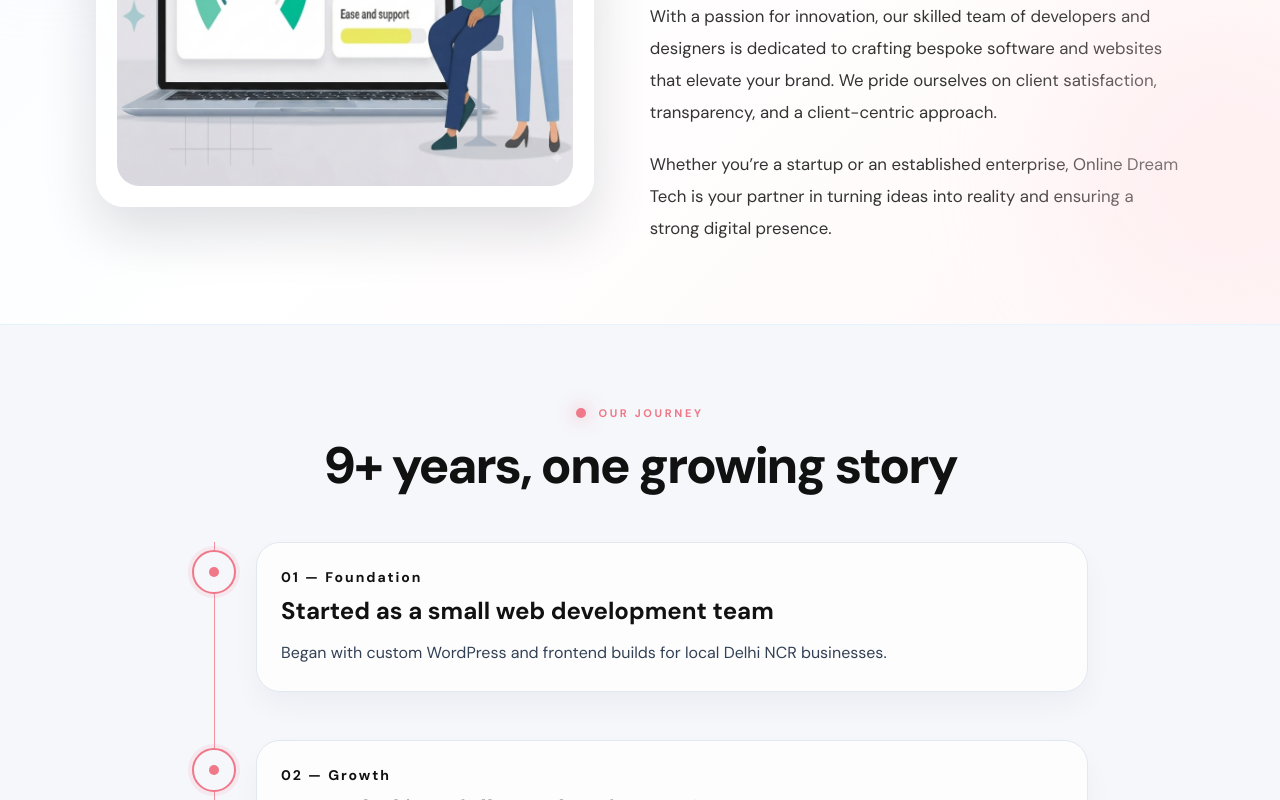
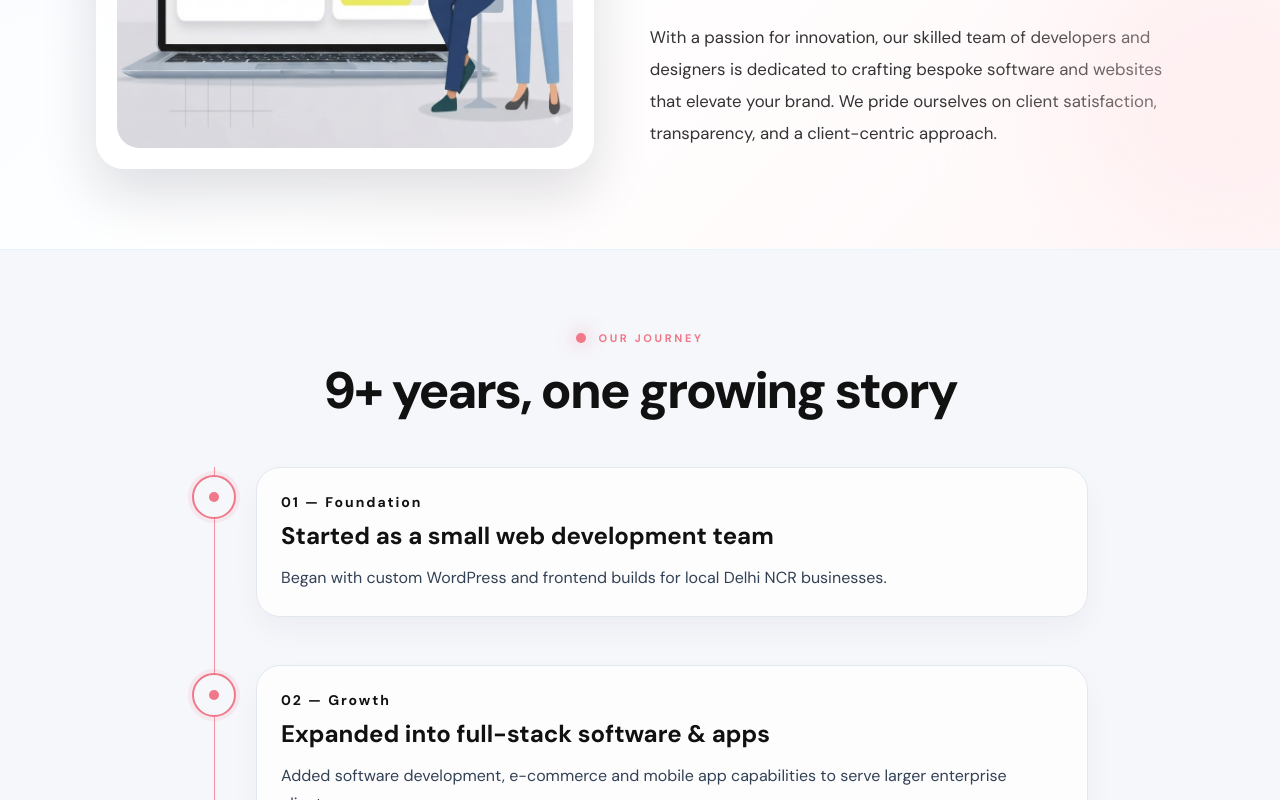
Before and after one commit to ydv83165-hub/online-dream-tech-, a Next.js app: page /about in a window 1280 px wide. Shown: the part 1302-2102 px from the top of the page. Built offline with nearby package versions, Linux system fonts and the light colour scheme.

Commit message:
remove extra about story paragraph

```diff
--- a/app/about/page.tsx
+++ b/app/about/page.tsx
@@ -112,9 +112,6 @@
                 </p>
                 <p>
                   With a passion for innovation, our skilled team of developers and designers is dedicated to crafting bespoke software and websites that elevate your brand. We pride ourselves on client satisfaction, transparency, and a client-centric approach.
-                </p>
-                <p>
-                  Whether you’re a startup or an established enterprise, Online Dream Tech is your partner in turning ideas into reality and ensuring a strong digital presence.
                 </p>
               </div>
             </div>
```
